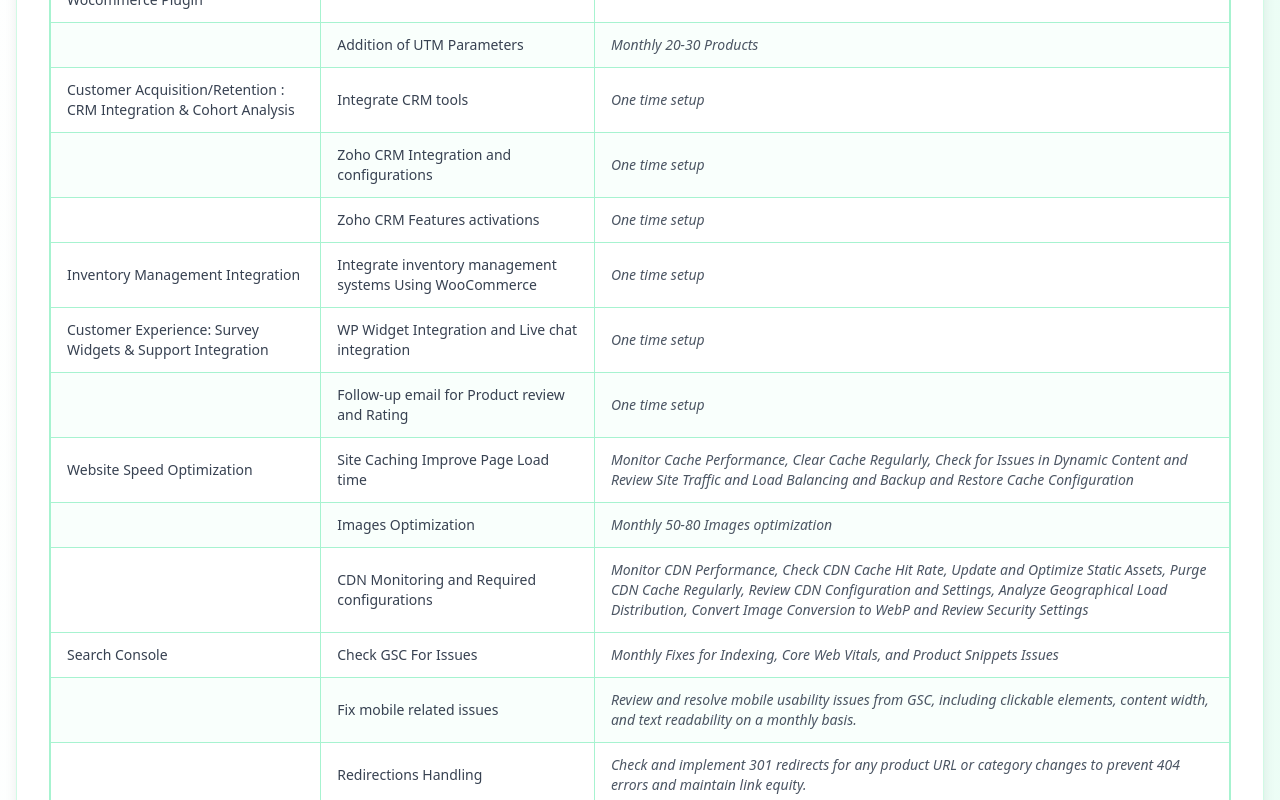
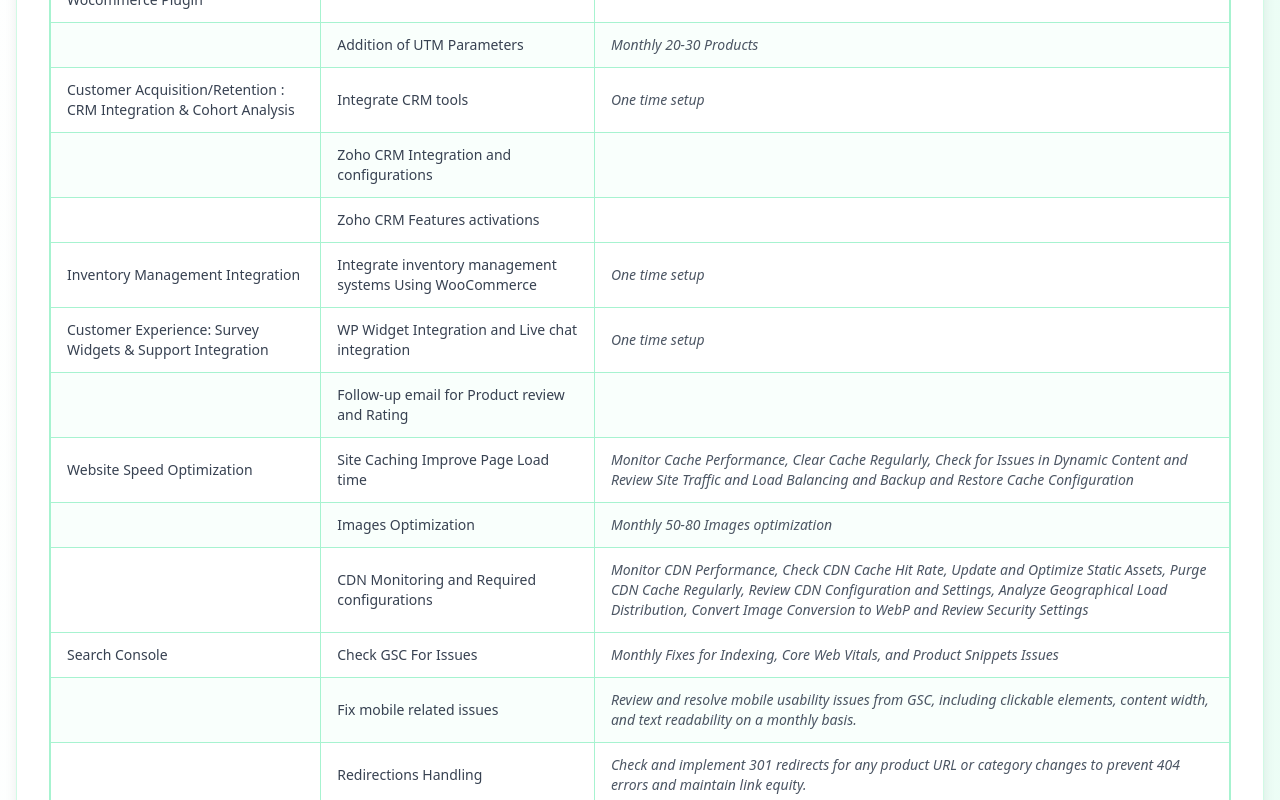
Before and after one commit to Aditya-Coherent/product_devlopement_roadmap, a Next.js app: page / in a window 1280 px wide. Shown: the part 1380-2180 px from the top of the page. Built offline with nearby package versions, Linux system fonts and the light colour scheme.

Commit message:
Fix: Swap Element/Sub-element headers, filter out 'Other' sub-elements, merge-like display for element and monthly task columns

```diff
--- a/app/page.js
+++ b/app/page.js
@@ -435,11 +435,9 @@ export default function Home() {
                               <table className="w-full border-collapse">
                                 <thead>
                                   <tr className="bg-emerald-100 border-b border-emerald-200">
-                                    <th className="border border-emerald-200 px-4 py-3 text-left font-semibold text-gray-800 text-sm">
-                                      {teamFilter === 'digital-marketing' ? 'Sub-element' : 'Element'}
-                                    </th>
+                                    <th className="border border-emerald-200 px-4 py-3 text-left font-semibold text-gray-800 text-sm">Element</th>
                                     {teamFilter === 'digital-marketing' && (
-                                      <th className="border border-emerald-200 px-4 py-3 text-left font-semibold text-gray-800 text-sm">Element</th>
+                                      <th className="border border-emerald-200 px-4 py-3 text-left font-semibold text-gray-800 text-sm">Sub-element</th>
                                     )}
                                     <th className="border border-emerald-200 px-4 py-3 text-left font-semibold text-gray-800 text-sm">Task</th>
                                     {teamFilter !== 'human-resources' && teamFilter !== 'market-research' && (
@@ -450,7 +448,20 @@ export default function Home() {
                                 <tbody>
                                   {Object.keys(grouped[month][category]).map((groupKey, elementIndex) => {
                                     const items = grouped[month][category][groupKey]
-                                    return items.map((item, itemIndex) => (
+                                    // Filter out items where subElement is "Other" for digital marketing
+                                    const filteredItems = teamFilter === 'digital-marketing'
+                                      ? items.filter(item => item.subElement !== 'Other')
+                                      : items
+
+                                    // Skip if no items after filtering
+                                    if (filteredItems.length === 0) return null
+
+                                    let lastMonthlyTask = ''
+                                    return filteredItems.map((item, itemIndex) => {
+                                      const showMonthlyTask = item.monthlyTask !== lastMonthlyTask
+                                      if (item.monthlyTask) lastMonthlyTask = item.monthlyTask
+
+                                      return (
                                         <tr
                                           key={`${groupKey}-${itemIndex}`}
                                           className={`border-b border-emerald-100 hover:bg-emerald-50 transition-colors ${itemIndex % 2 === 0 ? 'bg-white' : 'bg-emerald-50/30'}`}
@@ -468,11 +479,12 @@ export default function Home() {
                                           </td>
                                           {teamFilter !== 'human-resources' && teamFilter !== 'market-research' && (
                                             <td className="border border-emerald-200 px-4 py-3 text-sm text-gray-600 italic whitespace-pre-wrap">
-                                            {item.monthlyTask || 'NA'}
+                                              {showMonthlyTask ? (item.monthlyTask || 'NA') : ''}
                                             </td>
                                           )}
                                         </tr>
-                                    ))
+                                      )
+                                    })
                                   })}
                                 </tbody>
                               </table>
```
Also changed, not shown: 1 other file (tests, documents, lock files or other folders). Lines whose indentation alone changed are shown as unchanged.
